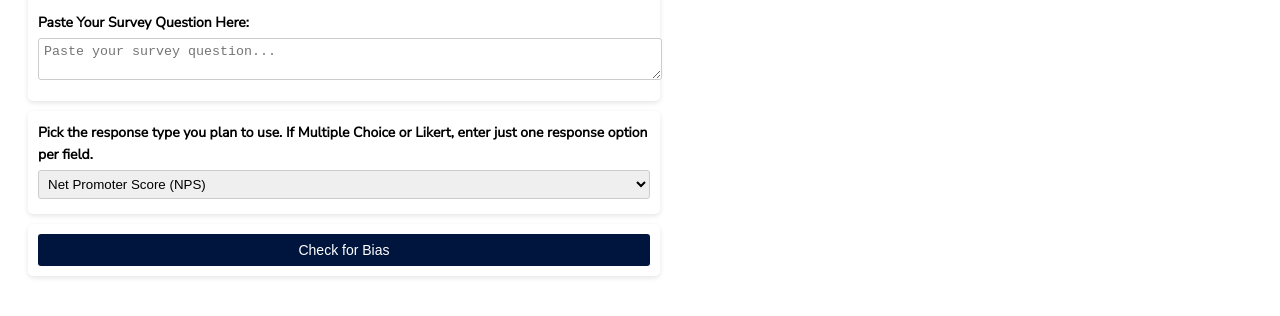
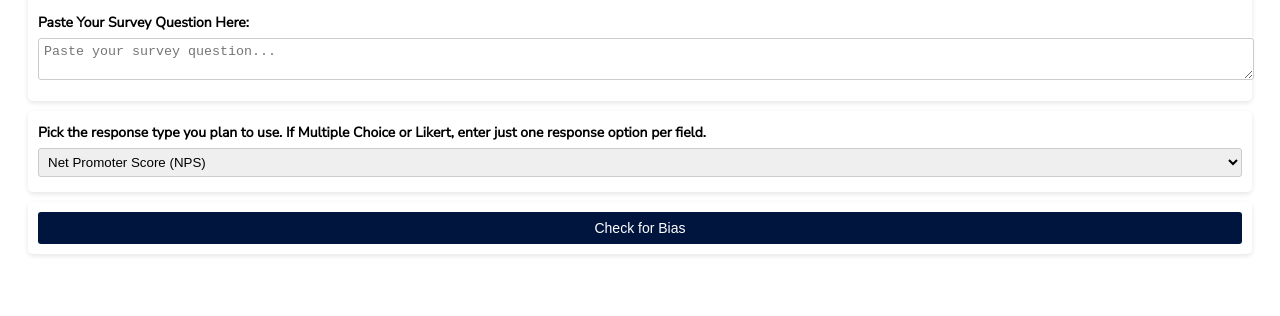
Before and after one commit to Interaction-Metrics-CX/survey-bias-checker, a plain HTML site: page index.html in a window 1280 px wide. Shown: the part 84-400 px from the top of the page. Drawn offline with Linux system fonts and the light colour scheme.

Commit message:
Update index.html make boxes full length width

```diff
--- a/index.html
+++ b/index.html
@@ -18,7 +18,8 @@
     border-radius: 5px;
     box-shadow: 0px 2px 5px rgba(0, 0, 0, 0.1);
     margin-bottom: 10px;
-            width: 50%;
+    width: 100%; /* full width */
+    box-sizing: border-box; /* ensures padding doesn't overflow */
 }
         h1 {
             font-family: 'Poppins', sans-serif;
```
Lines whose indentation alone changed are shown as unchanged.
